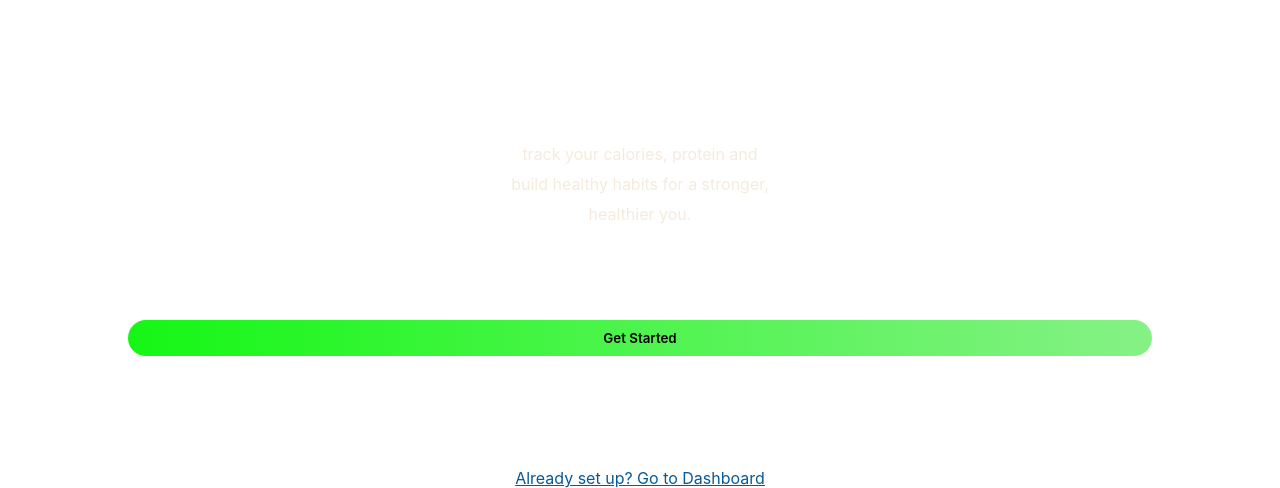
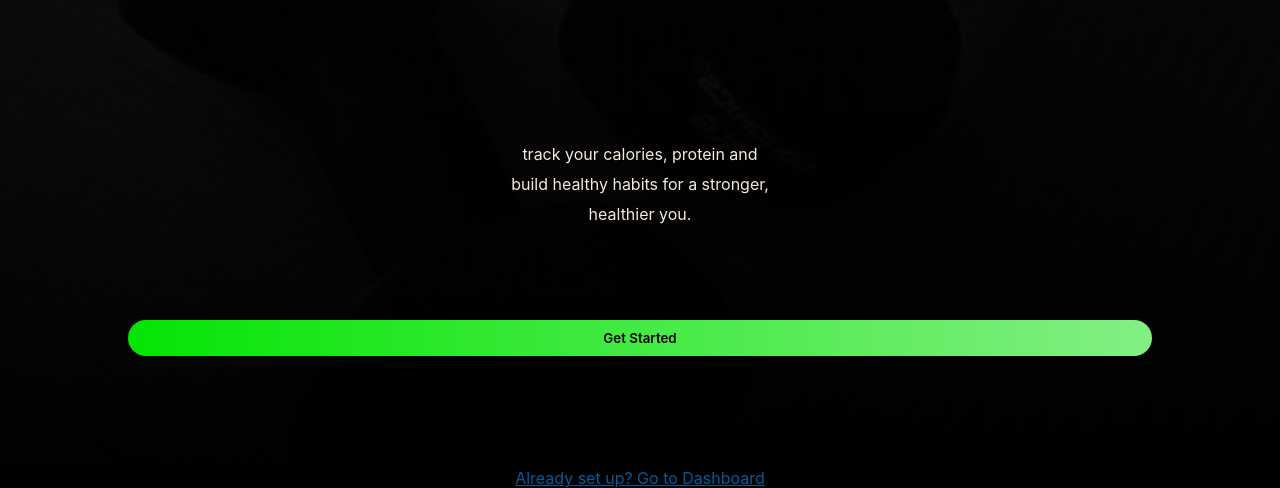
Before and after one commit to lichtmoon/Fitness-Tracker, a plain HTML site: page index.html in a window 1280 px wide. Shown: the part 342-830 px from the top of the page. Drawn offline with Linux system fonts and the light colour scheme.

Commit message:
add background style

```diff
--- a/style.css
+++ b/style.css
@@ -7,9 +7,15 @@
 }
 
 .app-container{
-  background-image: linear-gradient() url("img/summer\ workout\ equipment.jpg");
+
   width: 100%;
   min-height: 100dvh;
+  background-image: linear-gradient(
+    rgba(5, 5, 5, 0.3), rgba(0, 0, 0, 0.991)),
+    url("img/summer\ workout\ equipment.jpg");
+  background-position: center;
+  background-size: cover;
+  background-repeat: no-repeat;
 }
 
 .home-heading{
```
